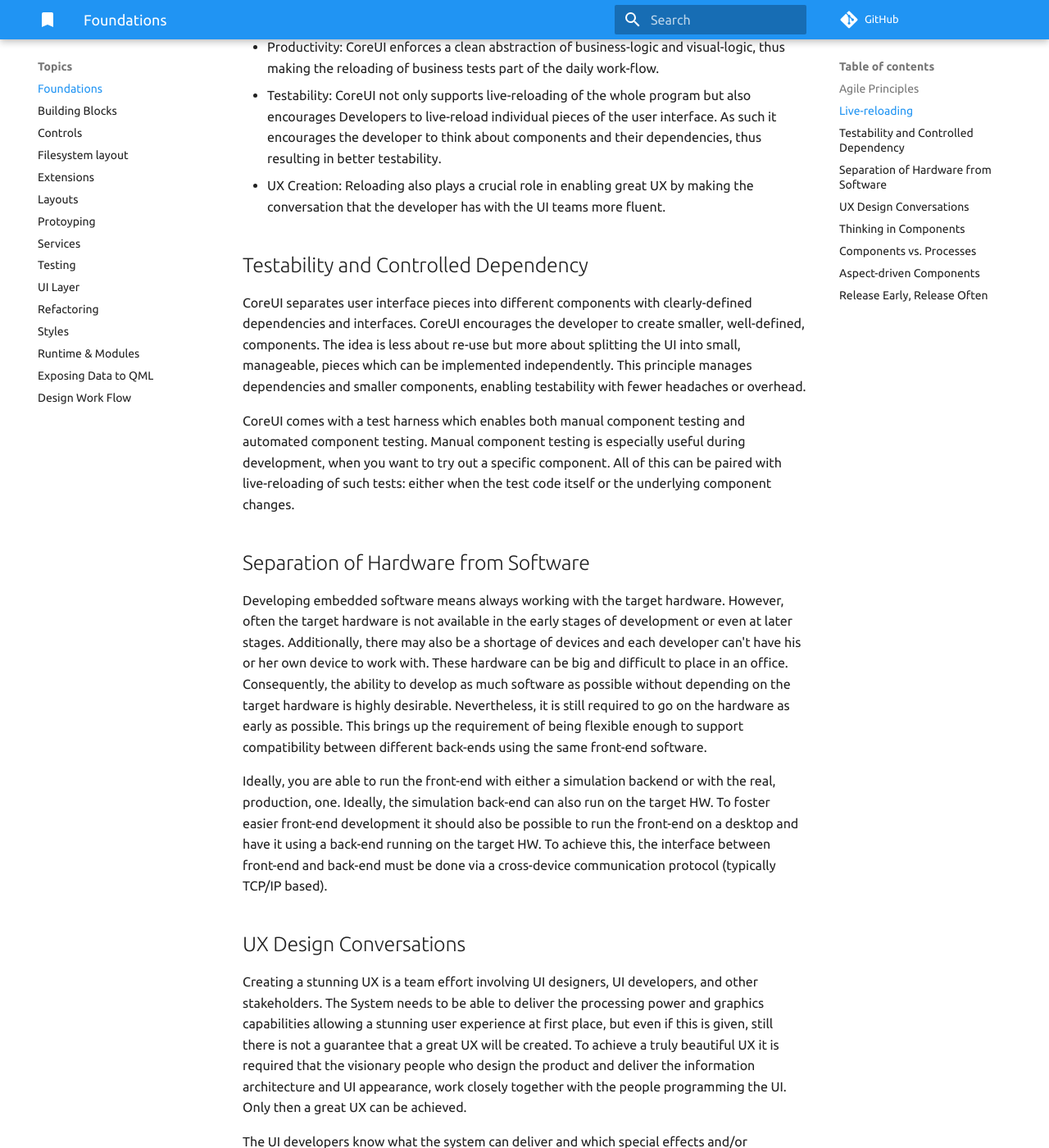
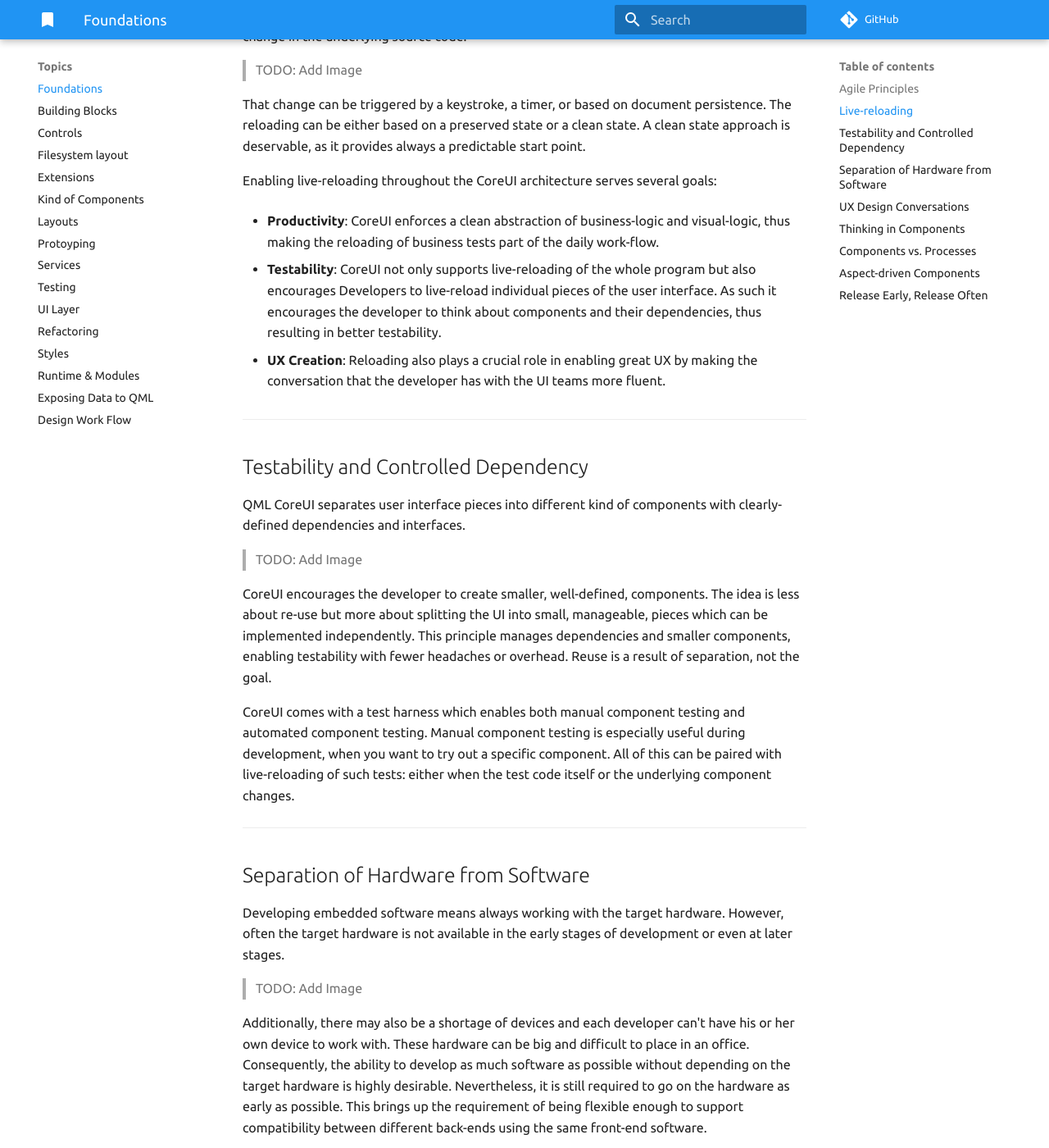
Before and after one commit to Luxoft/qml-coreui, an MkDocs documentation site: the page built from docs/topics/foundations.md, in a window 1280 px wide and 1400 px high, scrolled down 1690 px. Shown: the whole window at 82% size. Built offline with MkDocs 1.6.1 and Material for MkDocs 9.7.7, drawn with Linux system fonts in a browser that asks for light colours; comment, search, counter and statistics services are not loaded; some of the changed text lies outside the part shown.

Commit message:
started to add topic aboiut kind of components

```diff
--- a/docs/topics/foundations.md
+++ b/docs/topics/foundations.md
@@ -1,9 +1,4 @@
 # Foundations
-
-!!!info
-
-    This material is work in progress and will change!
-
 
 !!! abstract
 
@@ -11,67 +6,124 @@
 
 Here are some key principles:
 
+> TODO: Add Image
+
+
+
 * **Follow the Agile Principles** - UX depends on flexibility and agility. Keep it that way.
+
 * **Enable Hot-Reloading everywhere** - Allow changes to be visible in a fraction of a second.
+
 * **Testability and dependency management is paramount** - You can't trust code you cannot test. And trust is the foundation of large systems.
+
 * **Separation of Hardware and Software** - As a UI developer you don't want to depend on something you cannot control or isn't even available at an early stage.
+
 * **UX Design is a bi-directional conversation** - Design has a great impact on the UX, but also the chosen technology. Finding the balance and pushing forward together makes heroes.
+
 * **Thinking in Components and Building Blocks** - Component-based programming leads to a better structure and allows for building larger user interfaces.
+
 * **Component separation is good, process separation is better** - Trust is good, having control is better. A process gives you more control.
+
 * **Aspect driven components** - Design your component layers around different aspects of your software. Each aspect provides another piece to the puzzle.
 
 A detailed description for each principle can be found below.
 
 
+
+***
+
 ## Agile Principles
 
-CoreUI embodies the core values of the Manifesto for Agile Software development. Agility means in its core to "walk the path even if you don't know the whole path yet". It is about taking the opportunity and relying on motivated teams.
+QML Core UI embodies the core values of the Agile Manifesto for software development.
+
+> TODO: Add Image
+
+
+Agility means in its core to `"walk the path even if you don't know the whole path yet"`. It is about taking the opportunity and relying on motivated teams.
 
 * **Individuals and Interactions** over processes and tools: Tools and processes are important, but it's more important to have competent people working together effectively.
+
 * **Working Software over comprehensive documentation**: Good documentation is useful in helping people to understand how the software is built and how to use it, but the main point of development is to create software, not documentation.
+
 * **Customer Collaboration over contract negotiation**: A contract is important but is no substitute for working closely with customers to discover what they need.
+
 * **Responding to Change over following a plan**: A project plan is important, but it mustn't be too rigid to accommodate changes in technology or the environment, stakeholders' priorities, and people's understanding of the problem and its solution.
 
-In short, while there is value in the items on the right, they value the items on the left more. [^AgilePrinciples]
+In short, while there is value in the items on the right, they value the items on the left more. [AgilePrinciples]
+
+
 Sources: Wikipedia, Agile Manifesto
 
 
+***
+
 ## Live-reloading
 
-Live-reloading is the practice of reloading the program as a whole or as part of a particular change in the underlying source code. That change can be triggered by a keystroke, a timer, or based on document persistence. The reloading can be either state preserving or state resetting.
+Live-reloading is the practice of reloading the program as a whole or as part triggered by a change in the underlying source code.
+
+> TODO: Add Image
+
+
+That change can be triggered by a keystroke, a timer, or based on document persistence. The reloading can be either based on a preserved state or a clean state. A clean state approach is deservable, as it provides always a predictable start point.
 
 Enabling live-reloading throughout the CoreUI architecture serves several goals:
 
-- Productivity: CoreUI enforces a clean abstraction of business-logic and visual-logic, thus making the reloading of business tests part of the daily work-flow.
-- Testability: CoreUI not only supports live-reloading of the whole program but also encourages Developers to live-reload individual pieces of the user interface. As such it encourages the developer to think about components and their dependencies, thus resulting in better testability.
-- UX Creation: Reloading also plays a crucial role in enabling great UX by making the conversation that the developer has with the UI teams more fluent.
+* **Productivity**: CoreUI enforces a clean abstraction of business-logic and visual-logic, thus making the reloading of business tests part of the daily work-flow.
 
+* **Testability**: CoreUI not only supports live-reloading of the whole program but also encourages Developers to live-reload individual pieces of the user interface. As such it encourages the developer to think about components and their dependencies, thus resulting in better testability.
+
+* **UX Creation**: Reloading also plays a crucial role in enabling great UX by making the conversation that the developer has with the UI teams more fluent.
+
+
+***
 
 ## Testability and Controlled Dependency
 
-CoreUI separates user interface pieces into different components with clearly-defined dependencies and interfaces. CoreUI encourages the developer to create smaller, well-defined, components. The idea is less about re-use but more about splitting the UI into small, manageable, pieces which can be implemented independently. This principle manages dependencies and smaller components, enabling testability with fewer headaches or overhead.
+QML CoreUI separates user interface pieces into different kind of components with clearly-defined dependencies and interfaces.
+
+> TODO: Add Image
+
+CoreUI encourages the developer to create smaller, well-defined, components. The idea is less about re-use but more about splitting the UI into small, manageable, pieces which can be implemented independently. This principle manages dependencies and smaller components, enabling testability with fewer headaches or overhead. Reuse is a result of separation, not the goal.
 
 CoreUI comes with a test harness which enables both manual component testing and automated component testing. Manual component testing is especially useful during development, when you want to try out a specific component. All of this can be paired with live-reloading of such tests: either when the test code itself or the underlying component changes.
 
 
+***
+
 ## Separation of Hardware from Software
 
-Developing embedded software means always working with the target hardware. However, often the target hardware is not available in the early stages of development or even at later stages. Additionally, there may also be a shortage of devices and each developer can't have his or her own device to work with. These hardware can be big and difficult to place in an office. Consequently, the ability to develop as much software as possible without depending on the target hardware is highly desirable. Nevertheless, it is still required to go on the hardware as early as possible. This brings up the requirement of being flexible enough to support compatibility between different back-ends using the same front-end software.
+Developing embedded software means always working with the target hardware. However, often the target hardware is not available in the early stages of development or even at later stages.
 
-Ideally, you are able to run the front-end with either a simulation backend or with the real, production, one. Ideally, the simulation back-end can also run on the target HW. To foster easier front-end development it should also be possible to run the front-end on a desktop and have it using a back-end running on the target HW. To achieve this, the interface between front-end and back-end must be done via a cross-device communication protocol (typically TCP/IP based).
+> TODO: Add Image
+
+Additionally, there may also be a shortage of devices and each developer can't have his or her own device to work with. These hardware can be big and difficult to place in an office. Consequently, the ability to develop as much software as possible without depending on the target hardware is highly desirable. Nevertheless, it is still required to go on the hardware as early as possible. This brings up the requirement of being flexible enough to support compatibility between different back-ends using the same front-end software.
+
+Ideally, you are able to run the front-end with either a simulation backend or with the real, production backend. Ideally, the simulation of the back-end can also run on the target HW. To foster easier front-end development it should also be possible to run the front-end on a desktop and have it using a back-end running on the target HW. To achieve this, the interface between front-end and back-end must be done via a cross-device communication protocol (typically TCP/IP based).
+
+***
 
 ## UX Design Conversations
 
-Creating a stunning UX is a team effort involving UI designers, UI developers, and other stakeholders. The System needs to be able to deliver the processing power and graphics capabilities allowing a stunning user experience at first place, but even if this is given, still there is not a guarantee that a great UX will be created. To achieve a truly beautiful UX it is required that the visionary people who design the product and deliver the information architecture and UI appearance, work closely together with the people programming the UI. Only then a great UX can be achieved.
+Creating a stunning UX is a team effort involving UI designers, UI developers, and other stakeholders.
+
+> TODO: Add Image
+
+
+The System needs to be able to deliver the processing power and graphics capabilities allowing a stunning user experience at first place, but even if this is given, still there is not a guarantee that a great UX will be created. To achieve a truly beautiful UX it is required that the visionary people who design the product and deliver the information architecture and UI appearance, work closely together with the people programming the UI. Only then a great UX can be achieved.
 
 The UI developers know what the system can deliver and which special effects and/or animations will take down the system and will start introducing an unsatisfying user experience to the user. The UI designers have their own vision into their head but often the documentation is lacking behind and also does not tell the whole story. These internal concepts not documented but expressed in design are important for the UI developers as they also need to base their detailed UI appearance on fundamental concepts. If these fundamental concepts diverge because of not being aware of each other, the UI code will always look like someone has patched it to make it work.
 
 A true harmony and understanding of UI design of the UI developer can be seen in the UI code produced by the developers.
 
 
+***
+
 ## Thinking in Components
 
 While the UI developer using QML is forced to think in components as its basic building block, designers often don't think in terms of components. This is probably related to the pixels on a display and the tooling used that is based on pixel manipulation, less vector art, and objects.
+
+> TODO: Add Image
+
 
 A component is a piece of a reusable user interface from which the information architecture receives a clear set of data and provides a clearly defined interaction to the user. This component can then be re-used in other parts of the user interface by manipulating the incoming properties.
 
@@ -88,21 +140,40 @@
 If a component can be re-used in different contexts it can also be re-used in a test setup. That said, it's important to display a component independently from its UI context to validate its appearance and behavior.
 
 
+***
+
 ## Components vs. Processes
 
-A component is a reusable piece of user interface, with a known exported programming interface. A process is an execution unit, which allows the CPU to schedule it independently from other processes and manage the memory independently from other processes. A process provides security and separation of interfaces. Inside a process, you cannot easily call an API which is available inside another process. You always need to export this API and then make use of that from within the other process via some form of IPC. But processes can be re-used the same as components, but on a different level and with a much stricter control.
+A component is a reusable piece of user interface, with a known exported programming interface. A process is an execution unit, which allows the CPU to schedule it independently from other processes and manage the memory independently from other processes.
+
+> TODO: Add Image
+
+
+A process provides security and separation of interfaces. Inside a process, you cannot easily call an API which is available inside another process. You always need to export this API and then make use of that from within the other process via some form of IPC. But processes can be re-used the same as components, but on a different level and with a much stricter control.
 
 Typically an application is a deciding factor to create a new process. An application can stem from a 3rd party and might introduce a security risk, so it is better to control its access to the system. In a single process UI where an application is merely a component, these security mechanisms do not exist, so any application can in general access every API.
 
+***
+
 ## Aspect-driven Components
 
-Traditional UI development follows the user interface specifications and starts with the main document and then the folder structure mirrors the feature set of the UI specification. Applying this on larger user interfaces provides several drawbacks. The code gets more complex as deeper the folder structure goes. There is no guideline about dependency, which leads to the fact that even components on the edge of the UI tree might have dependencies to central components or worse other edges of the tree. Not controlling dependency is the main factor that the development speed slows down when the UI gets more complex.
+Traditional UI development follows the user interface specifications and starts with the main document and then the folder structure mirrors the feature set of the UI specification.
+
+> TODO: Add Image
+
+
+Applying this on larger user interfaces provides several drawbacks. The code gets more complex as deeper the folder structure goes. There is no guideline about dependency, which leads to the fact that even components on the edge of the UI tree might have dependencies to central components or worse other edges of the tree. Not controlling dependency is the main factor that the development speed slows down when the UI gets more complex.
 
 Aspect driven development tries to focus on the different aspects of a user interface (e.g. views, panels, controls, animations, helpers) and tries to provide clear guidance how such a component shall be constructed and which dependencies it might create.
+
+***
 
 ## Release Early, Release Often
 
 Celebrate releasing your software. Releasing software is a practice which needs to be repeated and automated as much as possible. Always keep your software in a releasable state.
+
+> TODO: Add Image
+
 
 Releasing usually means you have to interrupt your software development to make a release. By repeating this process over and over and perfecting the workflow, you can minimize the disruption a release creates and ensure your code stays in good health.
 
--- a/mkdocs.yml
+++ b/mkdocs.yml
@@ -36,6 +36,7 @@
       - "Controls": "topics/controls.md"
       - "Filesystem layout": "topics/fslayout.md"
       - "Extensions": "topics/extensions.md"
+      - "Kind of Components": "topics/kind.md"
       - "Layouts": "topics/layouts.md"
       - "Protoyping": "topics/prototyping.md"
       - "Services": "topics/services.md"
```
Also changed, not shown: docs/topics/kind.md (added, +27 -0 lines).
